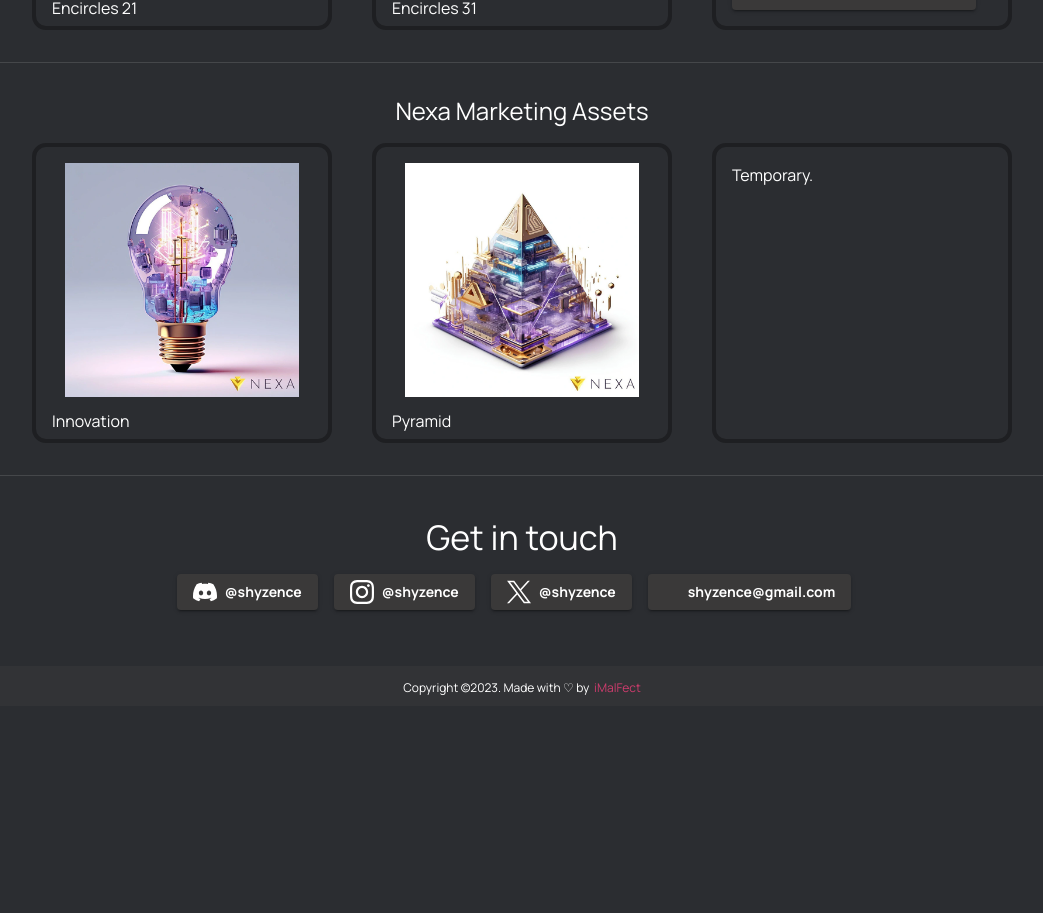
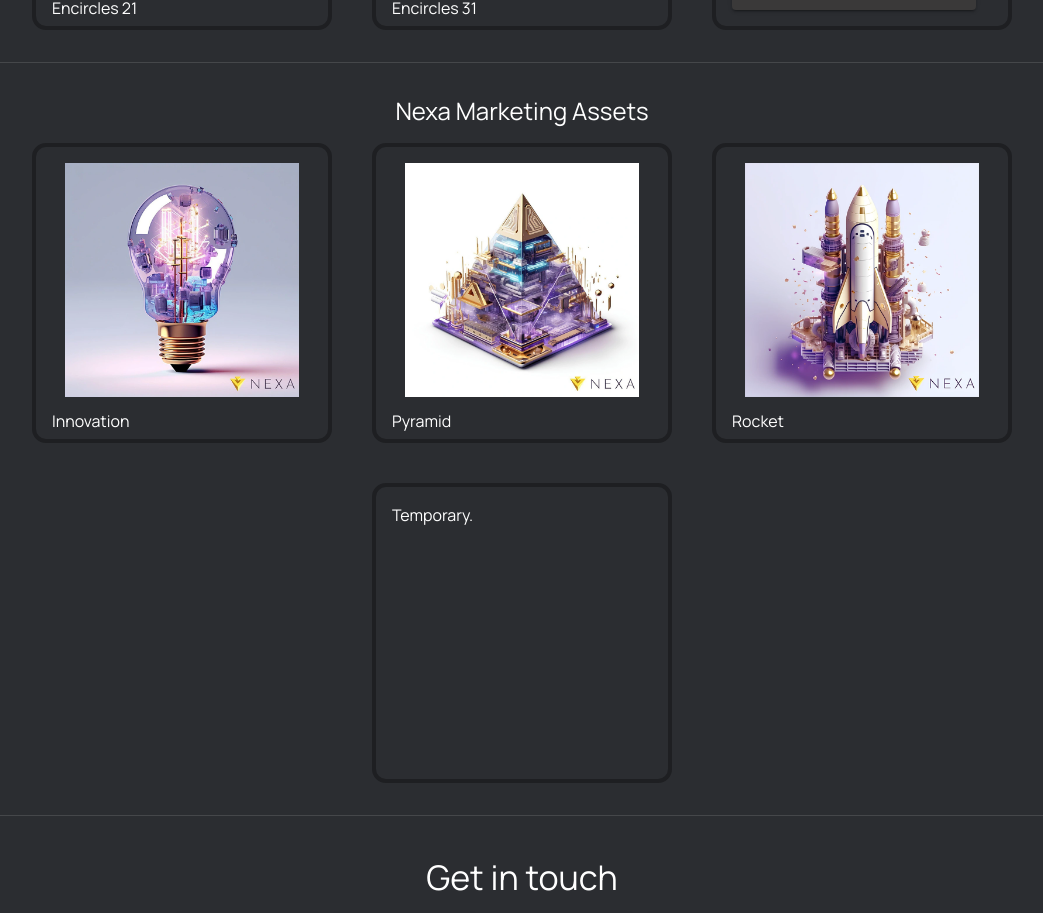
Before and after one commit to imalfect/shyzence-portfolio, a React (Vite) app: page / in a window 1280 px wide. Shown: the part 2992-3905 px from the top of the page, without its empty margins (118-1161 px from the left). Before the commit the page ends 3698 px from the top, so only its background shows below. Built offline with nearby package versions, Linux system fonts and the light colour scheme; some icons are missing.

Commit message:
Update collections.js

```diff
--- a/src/collections.js
+++ b/src/collections.js
@@ -37,7 +37,8 @@ import encircles50 from "./assets/projects/encirclesNFTs/Encircles_50_600.webp";
 import encircles5 from "./assets/projects/encirclesNFTs/Encircles_5_600.webp";
 import encircles6 from "./assets/projects/encirclesNFTs/Encircles_6_600.webp";
 import nexa_innovation from "./assets/projects/nexa_assets/nexa_innovation.webp";
-import nexa_pyramid from "./assets/projects/nexa_assets/nexa_pyramid.webp"
+import nexa_pyramid from "./assets/projects/nexa_assets/nexa_pyramid.webp";
+import nexa_rocket from "./assets/projects/nexa_assets/nexa_rocket.webp"
 // TOKEN DESIGNS
 const tokenDesignsCollection = {
   name: "Token / Logo Designs",
@@ -109,6 +110,7 @@ const encirclesNFTsCollection = {
       images: [
         { img: nexa_innovation, title: "Innovation" },
         { img: nexa_pyramid, title: "Pyramid" },
+        { img: nexa_rocket, title: "Rocket" },
       ]
     }
 export const collections = [
```
